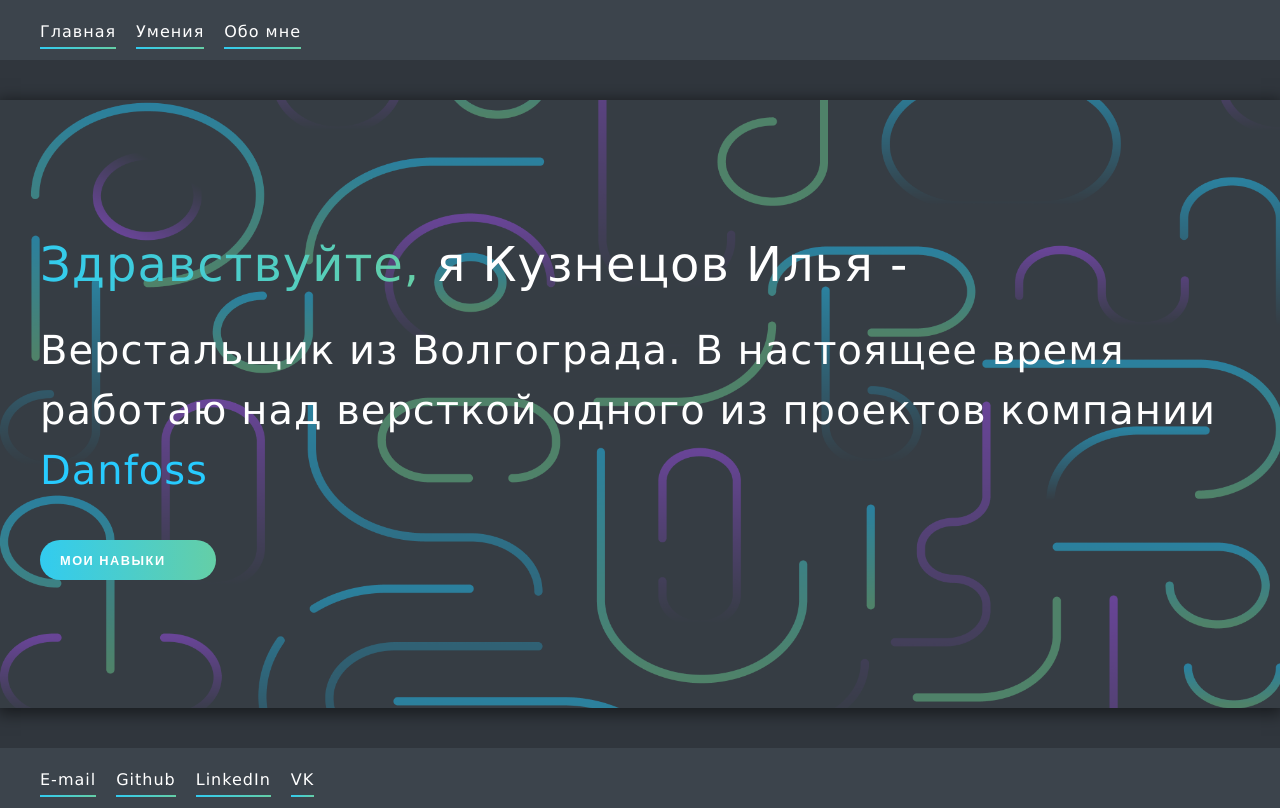
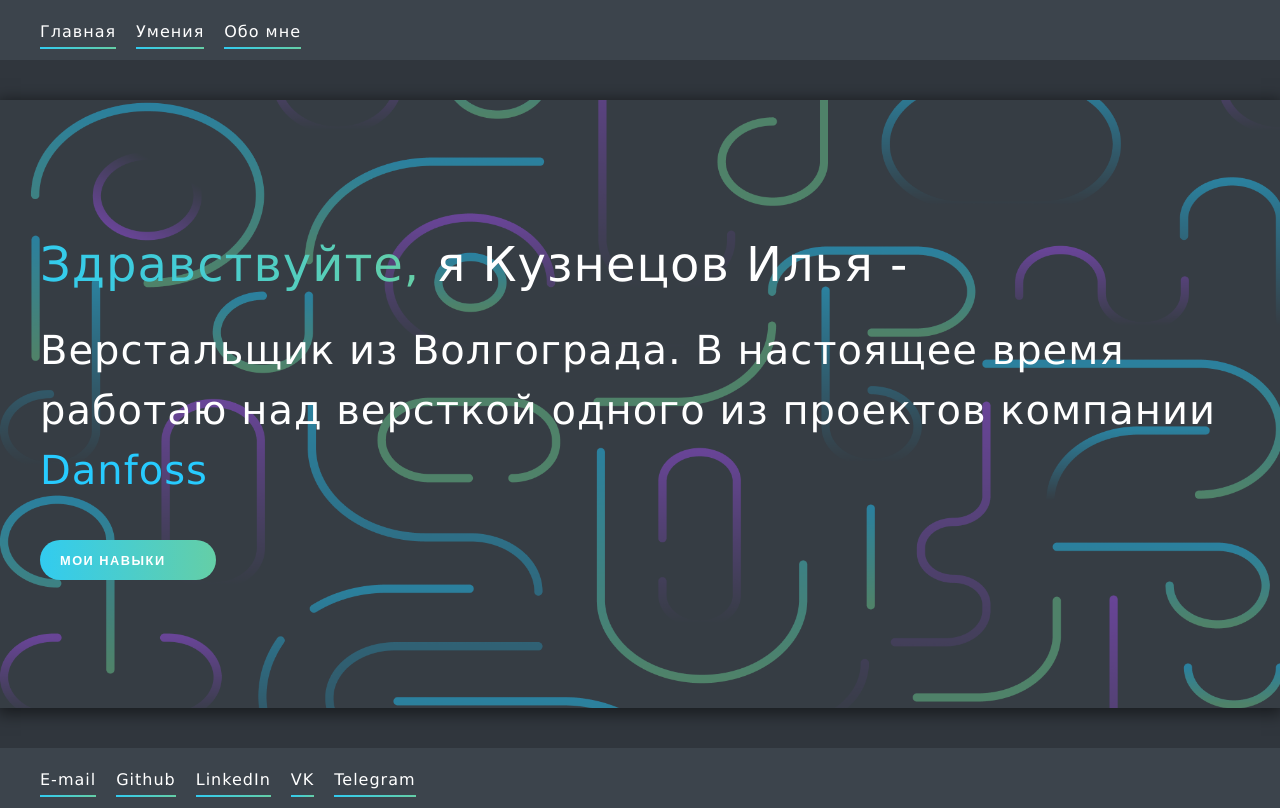
Before and after one commit to kuildi/ProjectOne, a React app: page / in a window 1280 px wide. Built offline with nearby package versions, Linux system fonts and the light colour scheme; the HTML template or start-up script is replaced by a standard one; what redux-promise-middleware would draw is missing.

Commit message:
Ссылка на телеграм, правка тайтл

```diff
--- a/src/components/Footer.js
+++ b/src/components/Footer.js
@@ -8,6 +8,7 @@ const Footer = () => (
                 <li><a className="link-highlight" href="https://github.com/kuildi">Github</a></li>
                 <li><a className="link-highlight" href="https://www.linkedin.com/in/ilya-kuznetsov-4a063b1b2">LinkedIn</a></li>
                 <li><a className="link-highlight" href="https://vk.com/id34475555">VK</a></li>
+                <li><a className="link-highlight" href="https://t.me/KuilDi">Telegram</a></li>
             </ul>
         </div>
     </footer>
```
Also changed, not shown: 2 other files (tests, documents, lock files or other folders).
